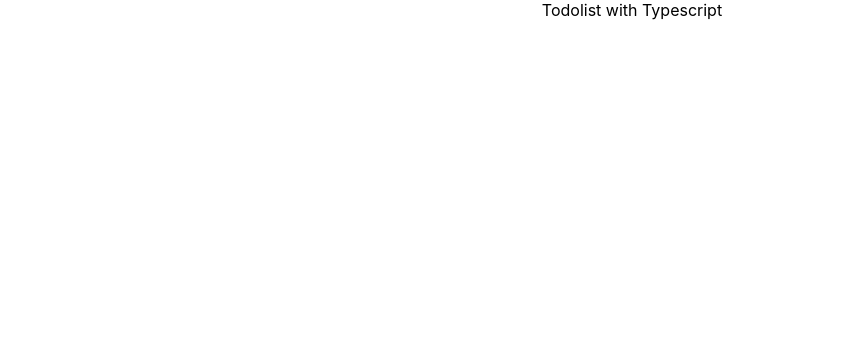
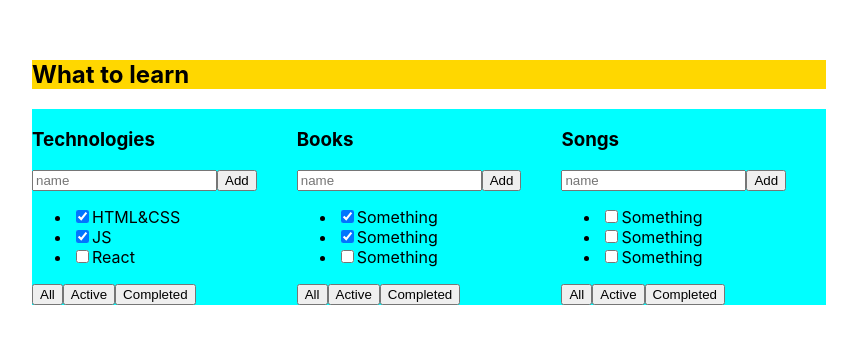
Before and after one commit to SiKirillo/todolist-typescript, a React (Create React App) app: page / in a window 1280 px wide. Shown: the top 344 px of the page, without its empty margins (8-865 px from the left). Built offline with nearby package versions, Linux system fonts and the light colour scheme.

Commit message:
#2 Simple todolist example
* Todolist component has been added.

```diff
--- a/src/App.css
+++ b/src/App.css
@@ -1,3 +1,18 @@
 .App {
-  text-align: center;
+  display: flex;
+  padding: 5vh;
 }
+
+.App__container {
+
+}
+
+.todolist__title {
+  background-color: gold;
+}
+
+.todolist__items {
+  display: flex;
+  flex-direction: row;
+  flex-wrap: wrap;
+}
--- a/src/App.tsx
+++ b/src/App.tsx
@@ -1,10 +1,42 @@
 import React from 'react';
 import './App.css';
+import Todolist from "./todolist/Todolist";
 
 function App() {
+
+    const task1 = [
+        {id: 0, title: "HTML&CSS", isDone: true},
+        {id: 1, title: "JS", isDone: true},
+        {id: 2, title: "React", isDone: false}
+    ]
+
+    const task2 = [
+        {id: 0, title: "Something", isDone: true},
+        {id: 1, title: "Something", isDone: true},
+        {id: 2, title: "Something", isDone: false}
+    ]
+
+    const task3 = [
+        {id: 0, title: "Something", isDone: false},
+        {id: 1, title: "Something", isDone: false},
+        {id: 2, title: "Something", isDone: false}
+    ]
+
     return (
         <div className="App">
-            Todolist with Typescript
+            <div className="App__container>">
+                <div className="todolist__title">
+                    <h2>What to learn</h2>
+                </div>
+                <div className="todolist__items">
+                    <Todolist title="Technologies"
+                              tasks={task1}/>
+                    <Todolist title="Books"
+                              tasks={task2}/>
+                    <Todolist title="Songs"
+                              tasks={task3}/>
+                </div>
+            </div>
         </div>
     );
 }
--- /dev/null
+++ b/src/todolist/Todolist.module.css
@@ -0,0 +1,4 @@
+.todolist__item {
+    background-color: aqua;
+    padding-right: 5vh;
+}
--- /dev/null
+++ b/src/todolist/Todolist.tsx
@@ -0,0 +1,46 @@
+import React from "react";
+import style from "./Todolist.module.css";
+
+type PropsType = {
+    title: string
+    tasks: Array<TaskType>
+}
+
+type TaskType = {
+    id: number,
+    title: string,
+    isDone: boolean
+}
+
+function Todolist(props: PropsType) {
+    return (
+        <div className={style.todolist__item}>
+            <h3>{props.title}</h3>
+            <div>
+                <input placeholder="name"/>
+                <button>Add</button>
+            </div>
+            <ul>
+                <li>
+                    <input type="checkbox" checked={props.tasks[0].isDone}/>
+                    <span>{props.tasks[0].title}</span>
+                </li>
+                <li>
+                    <input type="checkbox" checked={props.tasks[1].isDone}/>
+                    <span>{props.tasks[1].title}</span>
+                </li>
+                <li>
+                    <input type="checkbox" checked={props.tasks[2].isDone}/>
+                    <span>{props.tasks[2].title}</span>
+                </li>
+            </ul>
+            <div>
+                <button>All</button>
+                <button>Active</button>
+                <button>Completed</button>
+            </div>
+        </div>
+    );
+}
+
+export default Todolist;
```
